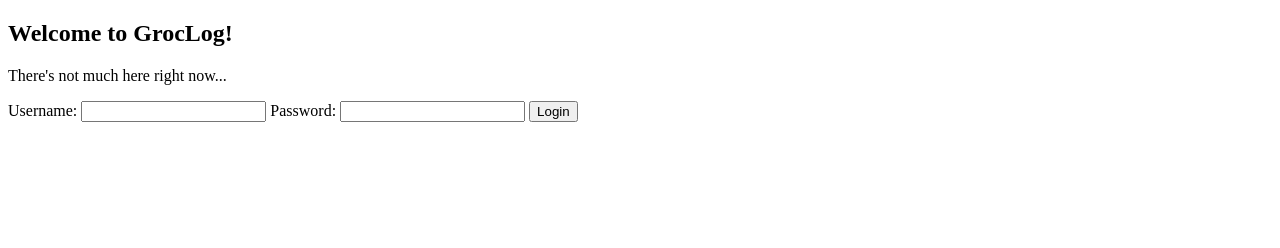
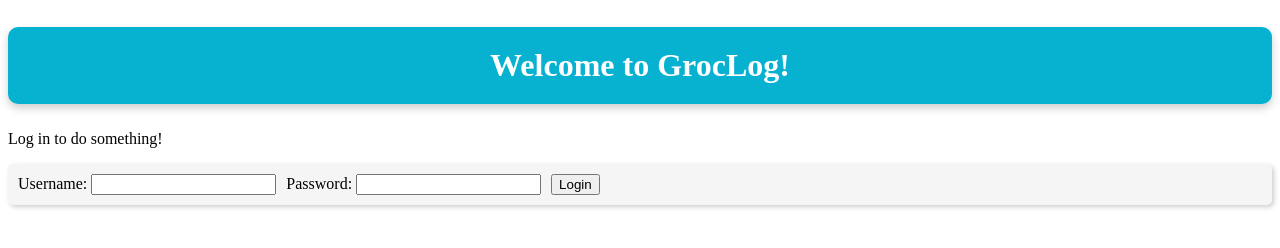
Before and after one commit to isaacr04/GrocLog, a website: page server_files/html/index.html in a window 1280 px wide. Drawn offline with Linux system fonts and the light colour scheme.

Commit message:
Applied site's style to index.html

```diff
--- a/server_files/html/index.html
+++ b/server_files/html/index.html
@@ -14,23 +14,25 @@
 -->
   <head>
     <meta charset="UTF-8">
-    <link rel="stylesheet" href="homepage.css">
     <script src="homescript.js"></script>
     <title>GrocLog</title>
+      <link rel="stylesheet" href="sitestyle.css">
   </head>
   <body>
     <section class="greeting">
       <h1>Welcome to GrocLog!</h1>
-      <p>There's not much here right now...</p>
+      <p>Log in to do something!</p>
     </section>
-    <section class="">
-    	<form id="login-form">
-      		<label for="username">Username:</label>
-      		<input name="username" id="username">
-      		<label for="pw">Password:</label>
-      		<input name="pw" id="pw">
-      		<input type="submit" value="Login">
-    	</form>
-    </section>
+    <form id="login-form" class="item-form">
+        <div class="form-piece">
+            <label for="username">Username:</label>
+            <input name="username" id="username" type="text">
+        </div>
+        <div class="form-piece">
+            <label for="pw">Password:</label>
+            <input name="pw" id="pw">
+        </div>
+        <input type="submit" value="Login">
+    </form>
   </body>
 </html>
```
Also changed, not shown: server_files/html/admin/admin.html (+1 -1 lines), server_files/html/itemlog/itemlog.html (+13 -13 lines), server_files/html/homepage.css (deleted), server_files/html/sitestyle.css (renamed from server_files/html/menupage.css).
